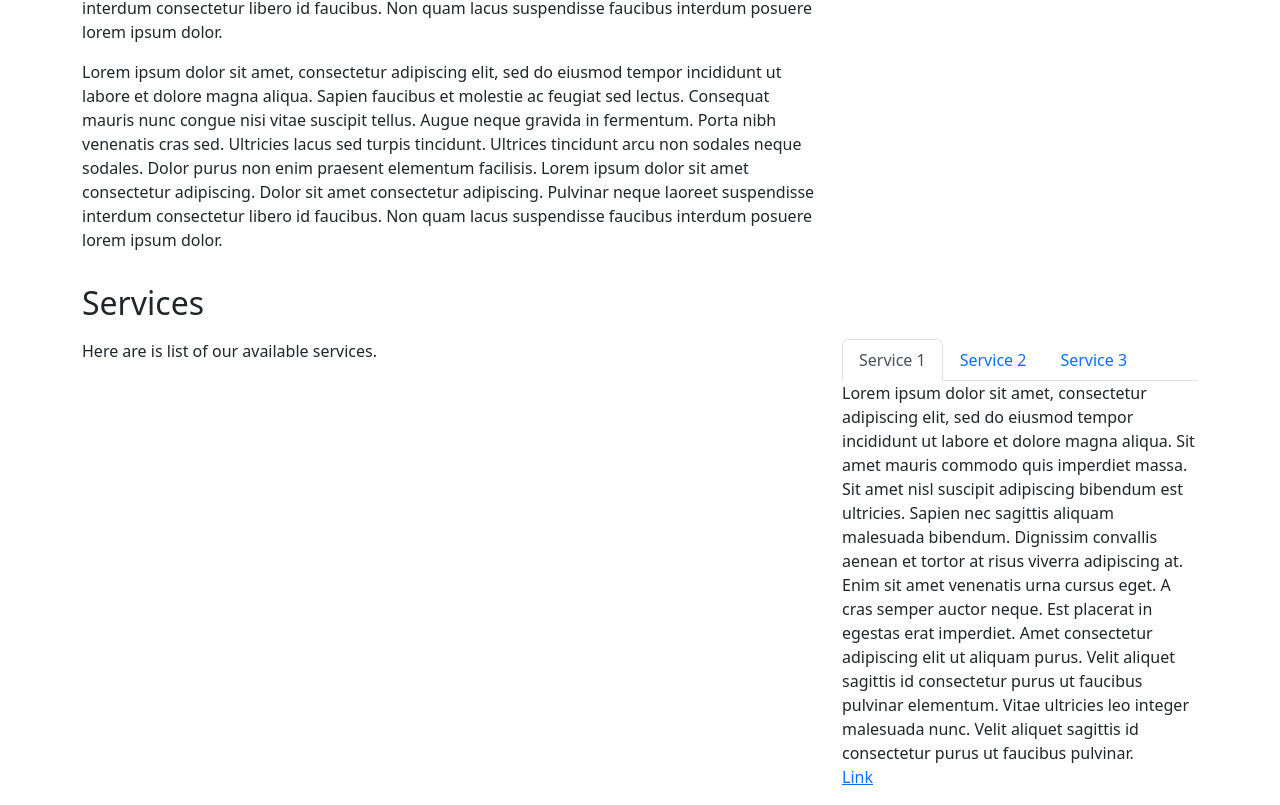
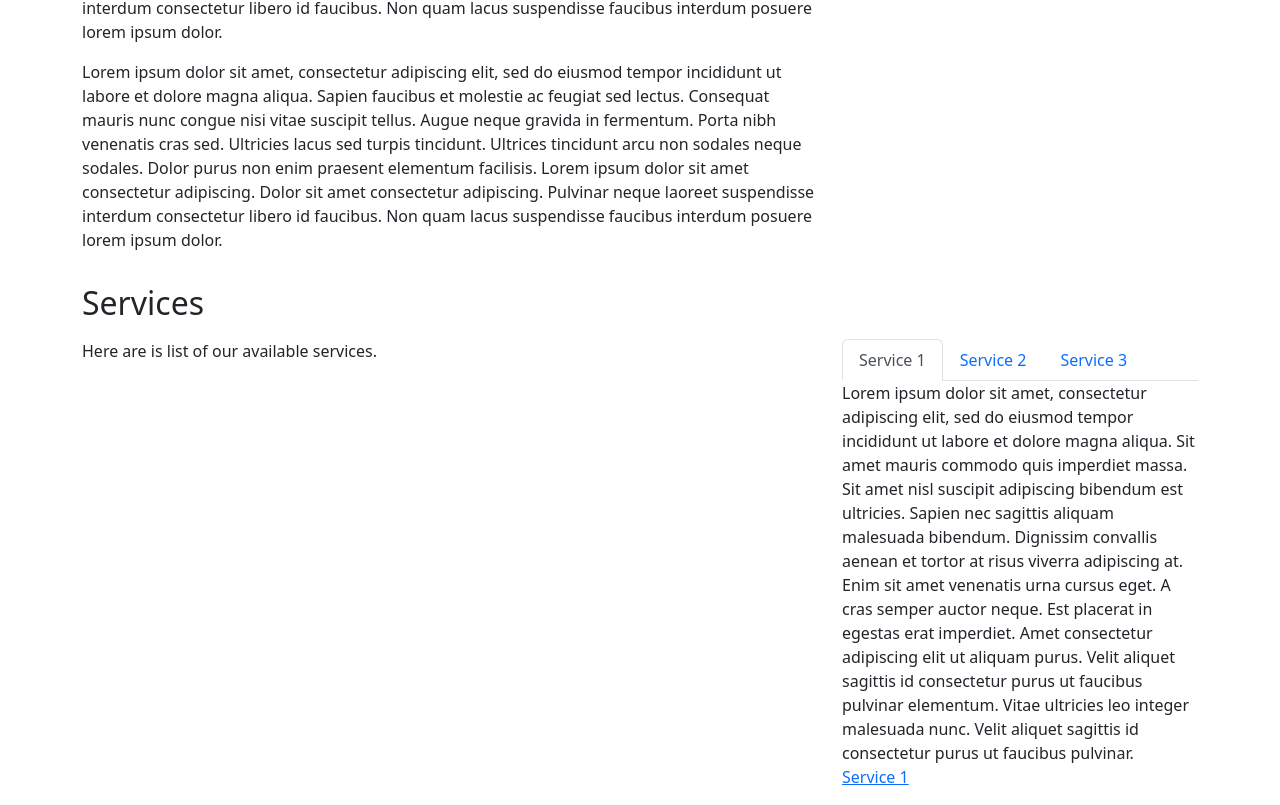
Before and after one commit to cmskorcz/basic-react-site, a React (Create React App) app: page / in a window 1280 px wide. Shown: the part 754-1559 px from the top of the page. Built offline with nearby package versions, Linux system fonts and the light colour scheme.

Commit message:
added access to search params on service page

```diff
--- a/src/App.js
+++ b/src/App.js
@@ -21,18 +21,21 @@ function App() {
     {
       id: 1,
       title: 'Service 1',
+      link: '/services?id=1',
       description: 'this is a description',
       basic: 'Lorem ipsum dolor sit amet, consectetur adipiscing elit, sed do eiusmod tempor incididunt ut labore et dolore magna aliqua. Sit amet mauris commodo quis imperdiet massa. Sit amet nisl suscipit adipiscing bibendum est ultricies. Sapien nec sagittis aliquam malesuada bibendum. Dignissim convallis aenean et tortor at risus viverra adipiscing at. Enim sit amet venenatis urna cursus eget. A cras semper auctor neque. Est placerat in egestas erat imperdiet. Amet consectetur adipiscing elit ut aliquam purus. Velit aliquet sagittis id consectetur purus ut faucibus pulvinar elementum. Vitae ultricies leo integer malesuada nunc. Velit aliquet sagittis id consectetur purus ut faucibus pulvinar.'
     },
     {
       id: 2,
       title: 'Service 2',
+      link: '/services?id=2',
       description: 'this is a description',
       basic: 'this is a basic descLorem ipsum dolor sit amet, consectetur adipiscing elit, sed do eiusmod tempor incididunt ut labore et dolore magna aliqua. Sit amet mauris commodo quis imperdiet massa. Sit amet nisl suscipit adipiscing bibendum est ultricies. Sapien nec sagittis aliquam malesuada bibendum. Dignissim convallis aenean et tortor at risus viverra adipiscing at. Enim sit amet venenatis urna cursus eget. A cras semper auctor neque. Est placerat in egestas erat imperdiet. Amet consectetur adipiscing elit ut aliquam purus. Velit aliquet sagittis id consectetur purus ut faucibus pulvinar elementum. Vitae ultricies leo integer malesuada nunc. Velit aliquet sagittis id consectetur purus ut faucibus pulvinar.ription'
     },
     {
       id: 3,
       title: 'Service 3',
+      link: '/services?id=3',
       description: 'this is a description',
       basic: 'Lorem ipsum dolor sit amet, consectetur adipiscing elit, sed do eiusmod tempor incididunt ut labore et dolore magna aliqua. Sit amet mauris commodo quis imperdiet massa. Sit amet nisl suscipit adipiscing bibendum est ultricies. Sapien nec sagittis aliquam malesuada bibendum. Dignissim convallis aenean et tortor at risus viverra adipiscing at. Enim sit amet venenatis urna cursus eget. A cras semper auctor neque. Est placerat in egestas erat imperdiet. Amet consectetur adipiscing elit ut aliquam purus. Velit aliquet sagittis id consectetur purus ut faucibus pulvinar elementum. Vitae ultricies leo integer malesuada nunc. Velit aliquet sagittis id consectetur purus ut faucibus pulvinar.'
     }
--- a/src/components/ServiceList.js
+++ b/src/components/ServiceList.js
@@ -29,7 +29,7 @@ function ServiceList (props) {
               >
                 {service.basic}
                 <br></br>
-                <a href="/services">Link</a>
+                <a href={service.link}>{service.title}</a>
               </Tab>
             )
           })}
--- a/src/pages/Services.js
+++ b/src/pages/Services.js
@@ -1,9 +1,14 @@
 import Container from 'react-bootstrap/Container';
+import { useSearchParams } from 'react-router-dom';
 
-function Services() {
+function Services(props) {
+  const { serviceArr } = props;
+  const [ searchParams, setSearchParams ] = useSearchParams();
+  const id = searchParams.get('id')
+
   return (
     <Container>
-      <h1>This is the Service page</h1>
+      <h1>This is the Service page {id}</h1>
     </Container>
   )
 }
```
